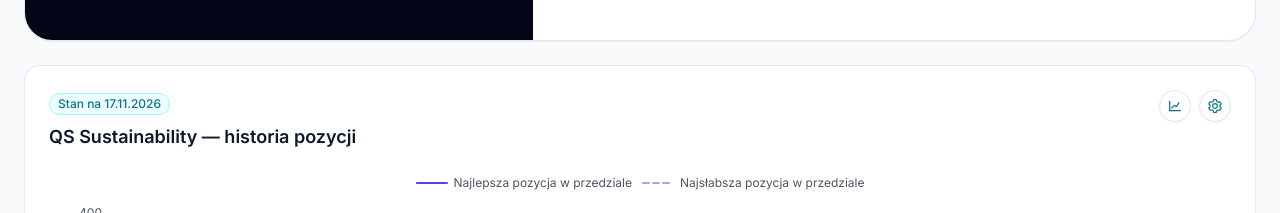
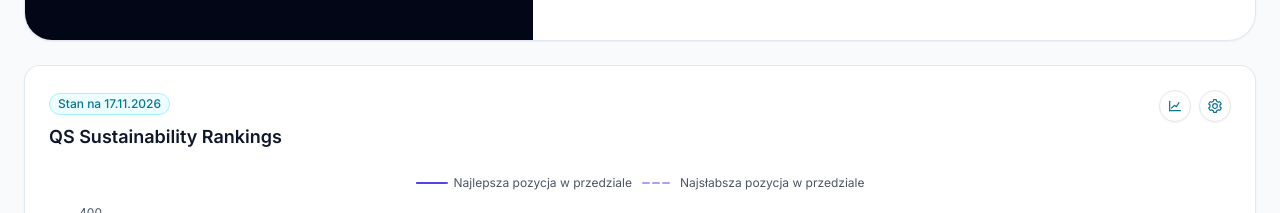
Before and after one commit to zespoldsrankingowpw/zespoldsrankingowpw.github.io, a plain HTML site: page index.html in a window 1280 px wide. Shown: the part 7160-7373 px from the top of the page. Drawn offline with nearby package versions, Linux system fonts and the light colour scheme; animation ran at ten frames a second.

Commit message:
QS Sustainability: prosty tytuł karty wykresu

```diff
--- a/index.html
+++ b/index.html
@@ -768,7 +768,7 @@
           </div>
         </section>
         <div class="ranking-card rounded-2xl bg-white p-6 shadow-sm">
-          <div class="flex items-start justify-between gap-3"><div><span class="mb-2 inline-block rounded-full border border-cyan-200 bg-cyan-50 px-2 py-0.5 text-xs font-medium text-cyan-700">Stan na 17.11.2026</span><h3 class="text-lg font-semibold text-slate-900">QS Sustainability — historia pozycji</h3></div><div class="flex items-center gap-2"><button id="qsSustainabilityDetailsOpen" type="button" data-methodology-open="qsSustainabilityDetailsModal" aria-controls="qsSustainabilityDetailsModal" aria-haspopup="dialog" class="group relative inline-flex h-8 w-8 shrink-0 items-center justify-center rounded-full border border-slate-200 bg-white text-cyan-700 shadow-sm transition hover:border-cyan-300 hover:bg-cyan-50 focus:outline-none focus:ring-2 focus:ring-cyan-500 focus:ring-offset-2" aria-label="Otwórz szczegółowe wyniki QS Sustainability" title="Otwórz szczegółowe wyniki QS Sustainability">
+          <div class="flex items-start justify-between gap-3"><div><span class="mb-2 inline-block rounded-full border border-cyan-200 bg-cyan-50 px-2 py-0.5 text-xs font-medium text-cyan-700">Stan na 17.11.2026</span><h3 class="text-lg font-semibold text-slate-900">QS Sustainability Rankings</h3></div><div class="flex items-center gap-2"><button id="qsSustainabilityDetailsOpen" type="button" data-methodology-open="qsSustainabilityDetailsModal" aria-controls="qsSustainabilityDetailsModal" aria-haspopup="dialog" class="group relative inline-flex h-8 w-8 shrink-0 items-center justify-center rounded-full border border-slate-200 bg-white text-cyan-700 shadow-sm transition hover:border-cyan-300 hover:bg-cyan-50 focus:outline-none focus:ring-2 focus:ring-cyan-500 focus:ring-offset-2" aria-label="Otwórz szczegółowe wyniki QS Sustainability" title="Otwórz szczegółowe wyniki QS Sustainability">
                   <svg aria-hidden="true" viewBox="0 0 24 24" fill="none" stroke="currentColor" stroke-width="1.8" stroke-linecap="round" stroke-linejoin="round" class="h-4 w-4 shrink-0"><path d="M4 19V5"/><path d="M4 19h16"/><path d="m7 15 4-4 3 2 4-6"/></svg>
                   <span class="pointer-events-none absolute right-0 top-full z-20 mt-2 hidden w-52 rounded-xl bg-slate-950 px-3 py-2 text-left text-[11px] font-medium leading-4 text-white shadow-xl group-hover:block group-focus:block">Wyniki: pozycja globalna i pięć filarów THE w latach 2020–2027.</span>
                 </button><button id="qsSustainabilityMethodologyOpen" type="button" data-methodology-open="qsSustainabilityMethodologyModal" aria-controls="qsSustainabilityMethodologyModal" aria-haspopup="dialog" class="group relative inline-flex h-8 w-8 shrink-0 items-center justify-center rounded-full border border-slate-200 bg-white text-cyan-700 shadow-sm transition hover:border-cyan-300 hover:bg-cyan-50 focus:outline-none focus:ring-2 focus:ring-cyan-500 focus:ring-offset-2" aria-label="Otwórz metodykę QS Sustainability" title="Otwórz metodykę QS Sustainability">
```
